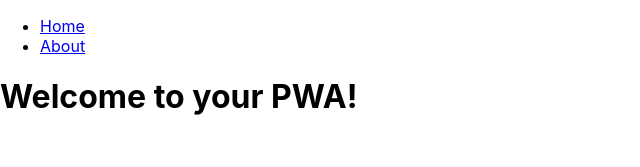
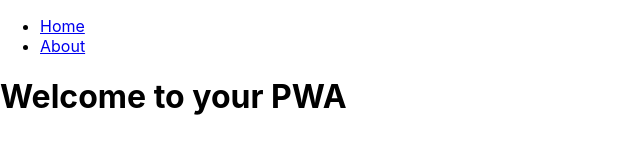
Before and after one commit to AlexBarthGlobal/face-optimize, a React (Create React App) app: page / in a window 1280 px wide. Shown: the top 167 px of the page, without its empty margins (0-640 px from the left). Built offline with nearby package versions, Linux system fonts and the light colour scheme.

Commit message:
git test

```diff
--- a/src/Home.tsx
+++ b/src/Home.tsx
@@ -1,7 +1,7 @@
 import React from "react";
 
 const Home: React.FC = () => (
-  <h1>Welcome to your PWA!</h1>
+  <h1>Welcome to your PWA</h1>
 );
 
 export default Home;
```
